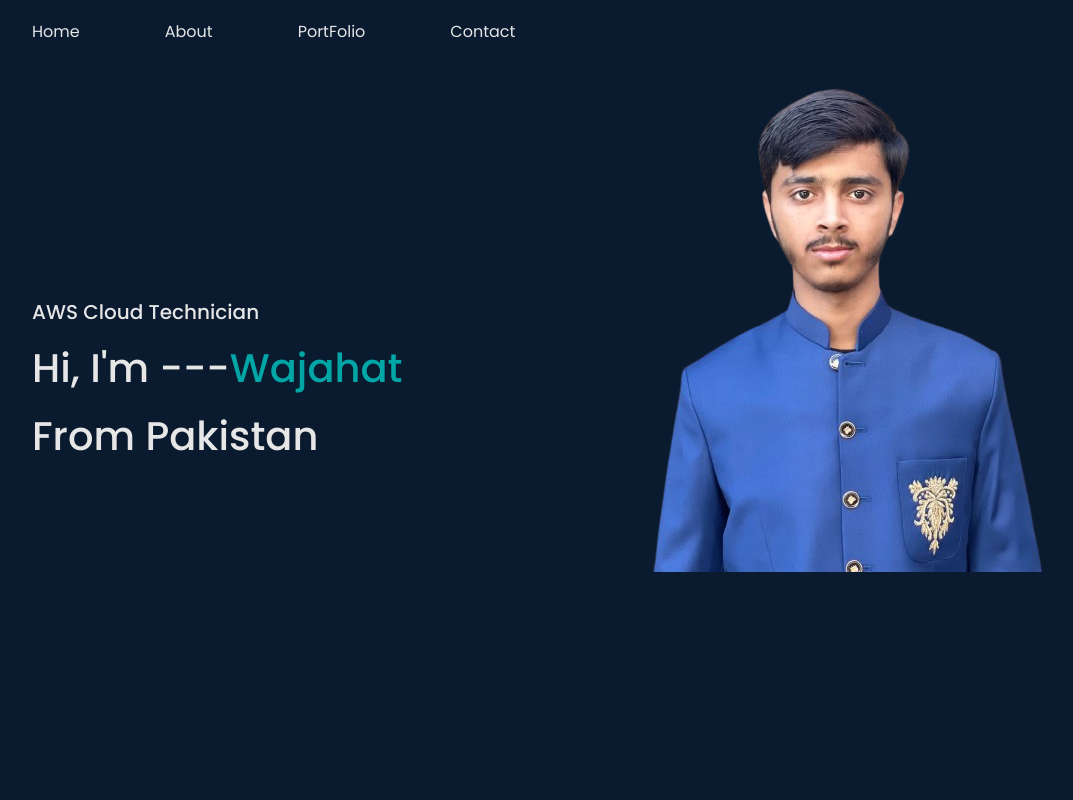
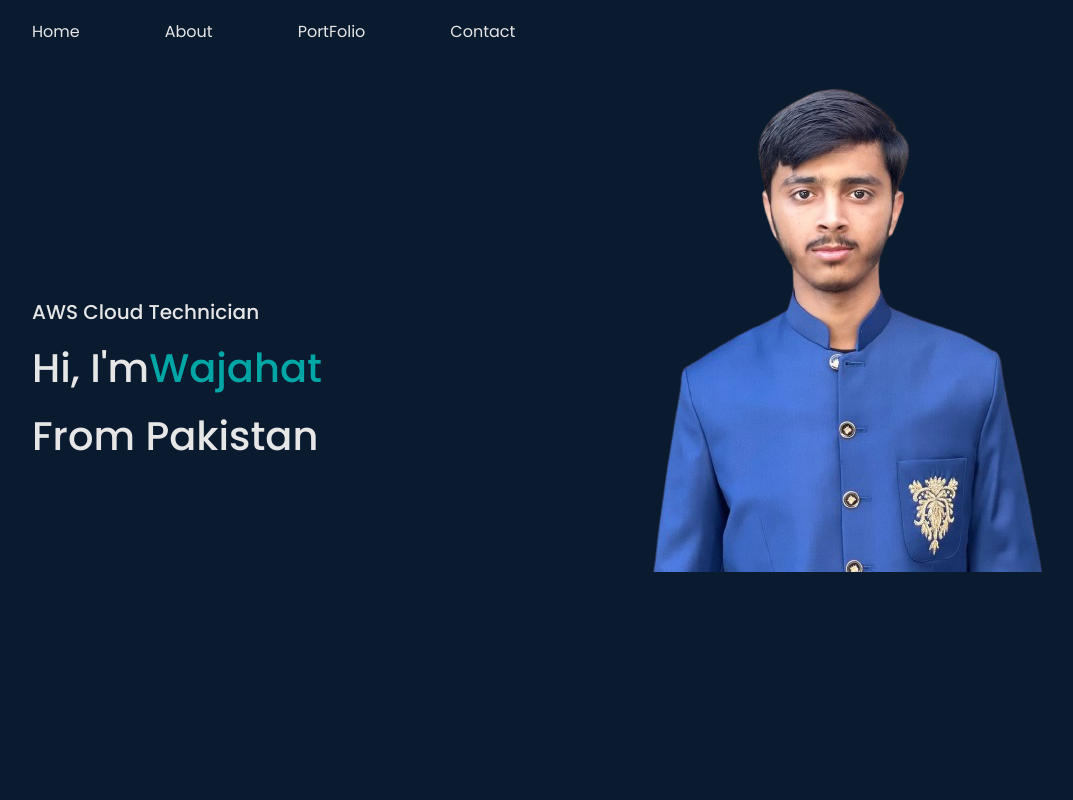
Before and after one commit to wajahat001/CI-CD, a website: page public/index.html in a window 1280 px wide. Shown: the top 800 px of the page, without its empty margins (160-1233 px from the left). Drawn offline with nearby package versions, Linux system fonts and the light colour scheme.

Commit message:
Update index.html

```diff
--- a/public/index.html
+++ b/public/index.html
@@ -20,7 +20,7 @@
     <header class="d-flex justify-content-between">
         <div class="intro d-flex flex-column">
             <h2>AWS Cloud Technician</h2>
-            <h1 class="intro2">Hi, I'm ---<span>Wajahat</span></h1>
+            <h1 class="intro2">Hi, I'm<span>Wajahat</span></h1>
             <h1 class="intro2">From Pakistan</h1>
         </div>
         <div class="img"><img src="Images/profile.png" alt="" srcset=""></div>
```
